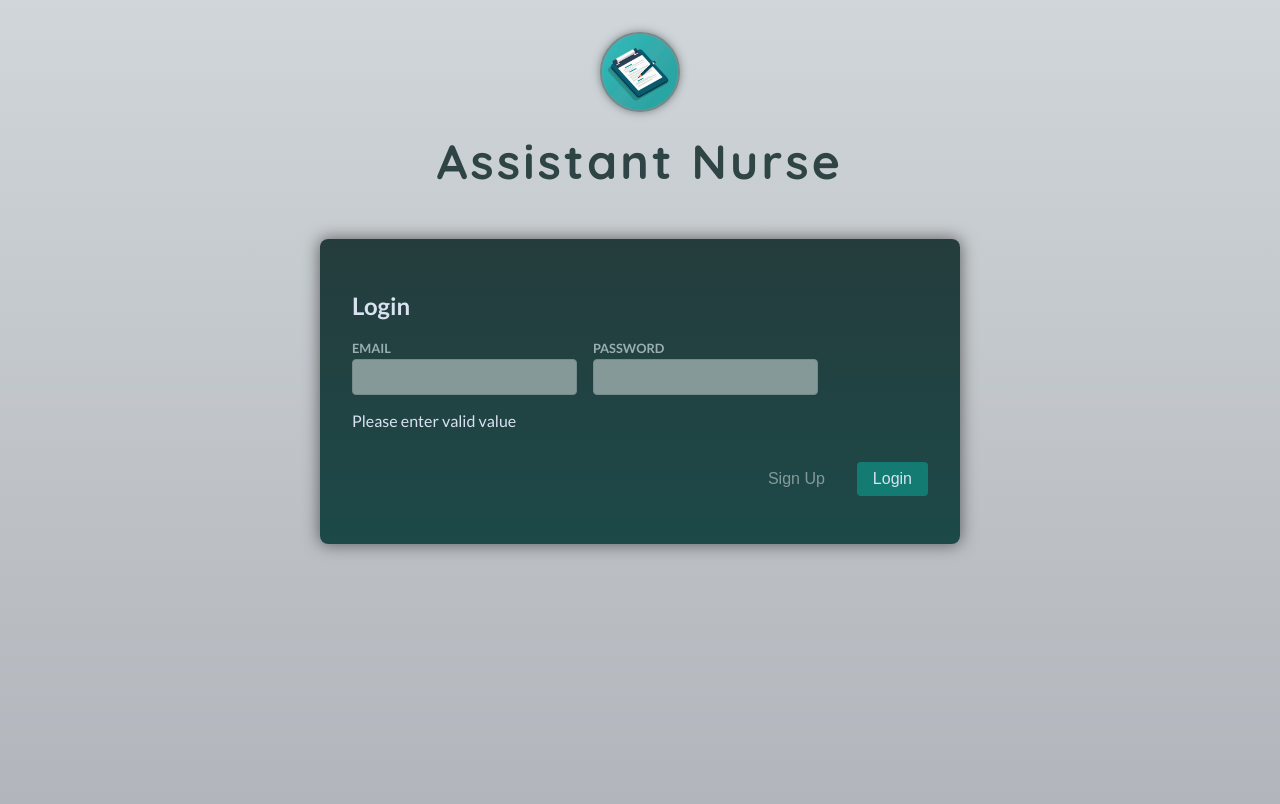
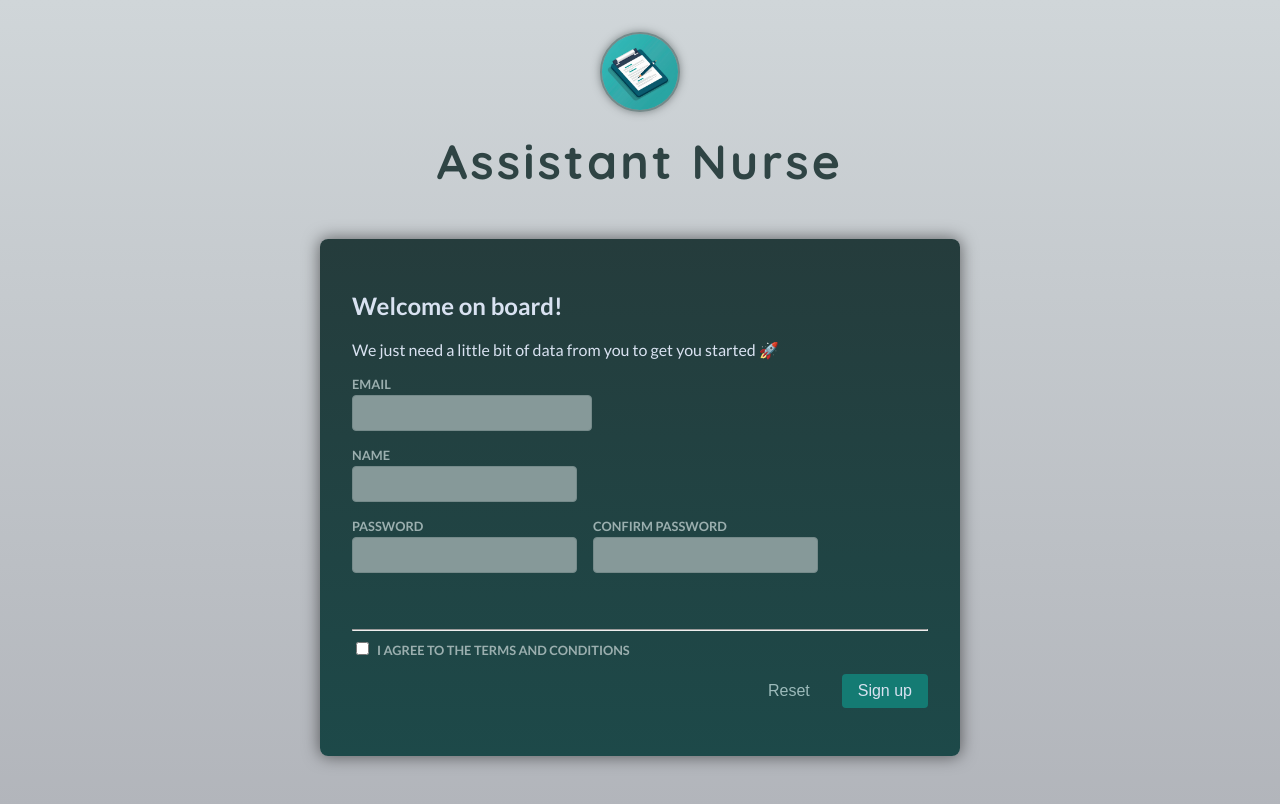
Before and after one commit to thiagoassisk8/nurse-assistant-front, a React (Vite) app: page / in a window 1280 px wide. Both pictures are taken after a click on the button "Sign Up". Shown: the top 804 px of the page. Built offline with nearby package versions, Linux system fonts and the light colour scheme.

Commit message:
regiter and login change

```diff
--- a/src/components/Login.jsx
+++ b/src/components/Login.jsx
@@ -1,7 +1,9 @@
 import { useRef, useState } from "react";
 import SignUp from "./SignUp";
+
 export default function Login() {
   const [emailIsInvalid, setEmailIsInvalid] = useState(false);
+  const [showSignUp, setShowSignUp] = useState(false);
 
   const email = useRef();
   const password = useRef();
@@ -22,6 +24,14 @@ export default function Login() {
     setEmailIsInvalid(false);
   }
 
+  function handleSignUpClick() {
+    setShowSignUp(true);
+  }
+
+  if (showSignUp) {
+    return <SignUp />;
+  }
+
   return (
     <form onSubmit={handleSubmit}>
       <h2>Login</h2>
@@ -40,8 +50,16 @@ export default function Login() {
       </div>
 
       <p className="form-actions">
-        <button className="button button-flat">Sign Up</button>
-        <button className="button">Login</button>
+        <button
+          type="button"
+          className="button button-flat"
+          onClick={handleSignUpClick}
+        >
+          Sign Up
+        </button>
+        <button type="submit" className="button">
+          Login
+        </button>
       </p>
     </form>
   );
--- a/src/components/SignUp.jsx
+++ b/src/components/SignUp.jsx
@@ -1,24 +1,55 @@
+import { useState } from "react";
+
 export default function Signup() {
+  const [passwordsAreNotEqual, setPasswordsAreNotEqual] = useState(false);
+
+  function handleSubmit(event) {
+    event.preventDefault();
+
+    const fd = new FormData(event.target);
+    const data = Object.fromEntries(fd.entries());
+
+    if (data.password !== data["confirm-password"]) {
+      setPasswordsAreNotEqual(true);
+      return;
+    }
+
+    setPasswordsAreNotEqual(false);
+    console.log(data);
+
+    event.target.reset();
+  }
+
   return (
-    <form>
+    <form onSubmit={handleSubmit}>
       <h2>Welcome on board!</h2>
       <p>We just need a little bit of data from you to get you started 🚀</p>
 
       <div className="control">
         <label htmlFor="email">Email</label>
-        <input id="email" type="email" name="email" />
+        <input id="email" type="email" name="email" required />
       </div>
+
       <div className="control-row">
         <div className="control">
           <label htmlFor="first-name">Name</label>
-          <input type="text" id="first-name" name="first-name" />
+          <input type="text" id="first-name" name="first-name" required />
         </div>
       </div>
 
       <div className="control-row">
         <div className="control">
           <label htmlFor="password">Password</label>
-          <input id="password" type="password" name="password" />
+          <input
+            id="password"
+            type="password"
+            name="password"
+            required
+            minLength={6}
+          />
+          <div className="control-error">
+            {passwordsAreNotEqual && <p>Passwords must match</p>}
+          </div>
         </div>
 
         <div className="control">
@@ -27,6 +58,7 @@ export default function Signup() {
             id="confirm-password"
             type="password"
             name="confirm-password"
+            required
           />
         </div>
       </div>
@@ -35,8 +67,13 @@ export default function Signup() {
 
       <div className="control">
         <label htmlFor="terms-and-conditions">
-          <input type="checkbox" id="terms-and-conditions" name="terms" />I
-          agree with the terms and conditions
+          <input
+            type="checkbox"
+            id="terms-and-conditions"
+            name="terms"
+            required
+          />
+          I agree to the terms and conditions
         </label>
       </div>
 
```
